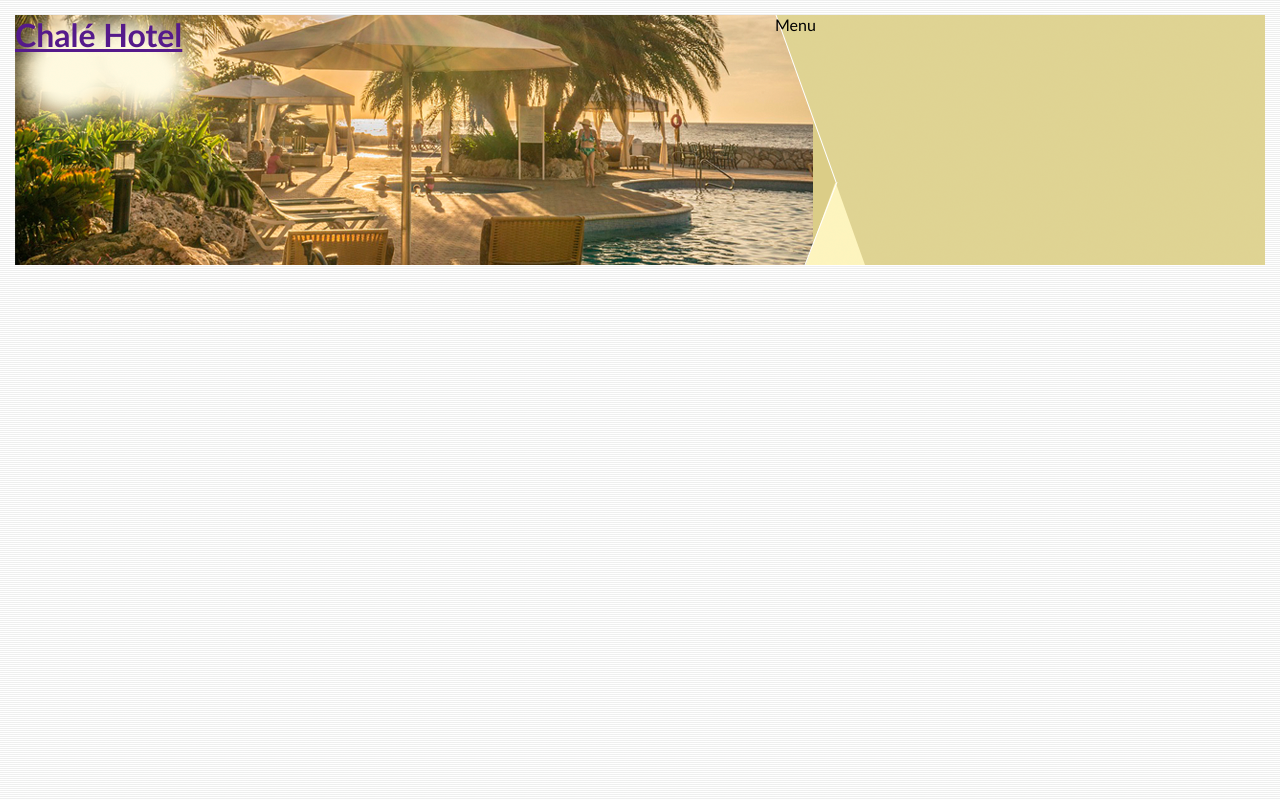
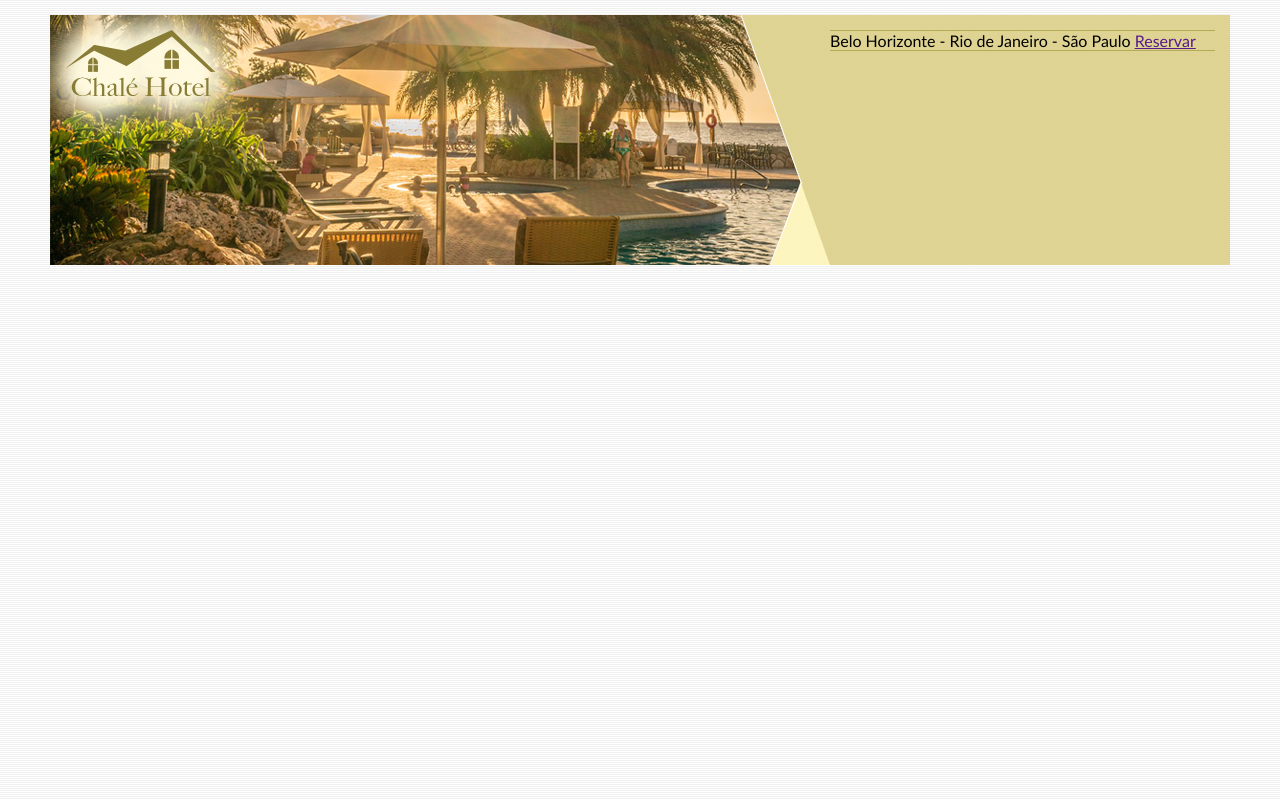
Before and after one commit to diatsilva007/chale-hotel, a plain HTML site: page index.html in a window 1280 px wide. Drawn offline with Linux system fonts and the light colour scheme.

Commit message:
index.html and style.css updated

```diff
--- a/css/style.css
+++ b/css/style.css
@@ -15,6 +15,9 @@ body {
 
 #container {
     background: #ede9cc;
+    margin: 0 auto;
+    min-width: 740px;
+    max-width: 1180px;
 }
 
 #topo {
@@ -31,6 +34,18 @@ body {
     position: absolute;
     top: 0;
     left: 0;
+    z-index: 1;
+}
+
+.logo a {
+    position: absolute;
+    top: 15px;
+    left: 15px;
+    z-index: 3;
+    background: url(../images/logo.png) no-repeat;
+    width: 151px;
+    height: 66px;
+    text-indent: -9000px;
 }
 
 #area-menu {
@@ -40,4 +55,16 @@ body {
     position: absolute;
     top: 0;
     right: 0;
+    z-index: 2;
 }
+
+#conteudo-menu {
+    margin-left: 90px;
+    margin-right: 15px;
+    padding-top: 15px;
+}
+
+#menu-locais {
+    border-bottom: 1px solid #b5ab56;
+    border-top: 1px solid #b5ab56;
+}
--- a/index.html
+++ b/index.html
@@ -16,13 +16,20 @@
         <div id="topo"><!-- Início topo -->
 
             <div id="area-logo"><!-- Início área logo -->
-                <h1>
+                <h1 class="logo">
                     <a href="">Chalé Hotel</a>
                 </h1>
             </div><!-- Fim área logo -->
 
             <div id="area-menu"><!-- Início área menu -->
-                Menu
+                <div id="conteudo-menu">
+                    <div id="menu-locais">
+                        <span>
+                            Belo Horizonte - Rio de Janeiro - São Paulo
+                        </span>
+                        <a href="">Reservar</a>
+                    </div>
+                </div>
             </div><!-- Fim área menu -->
 
         </div><!-- Fim topo -->
```
